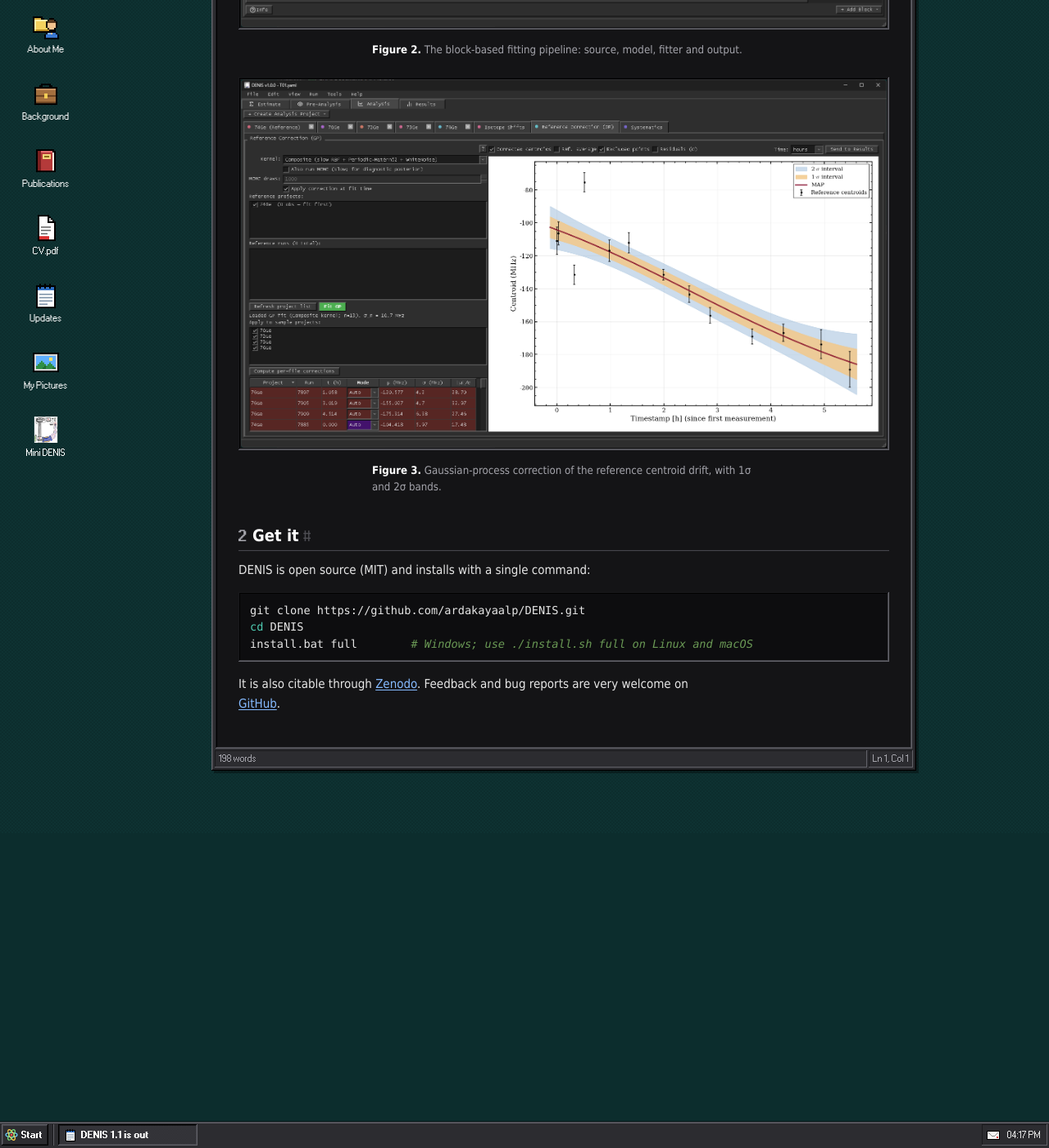
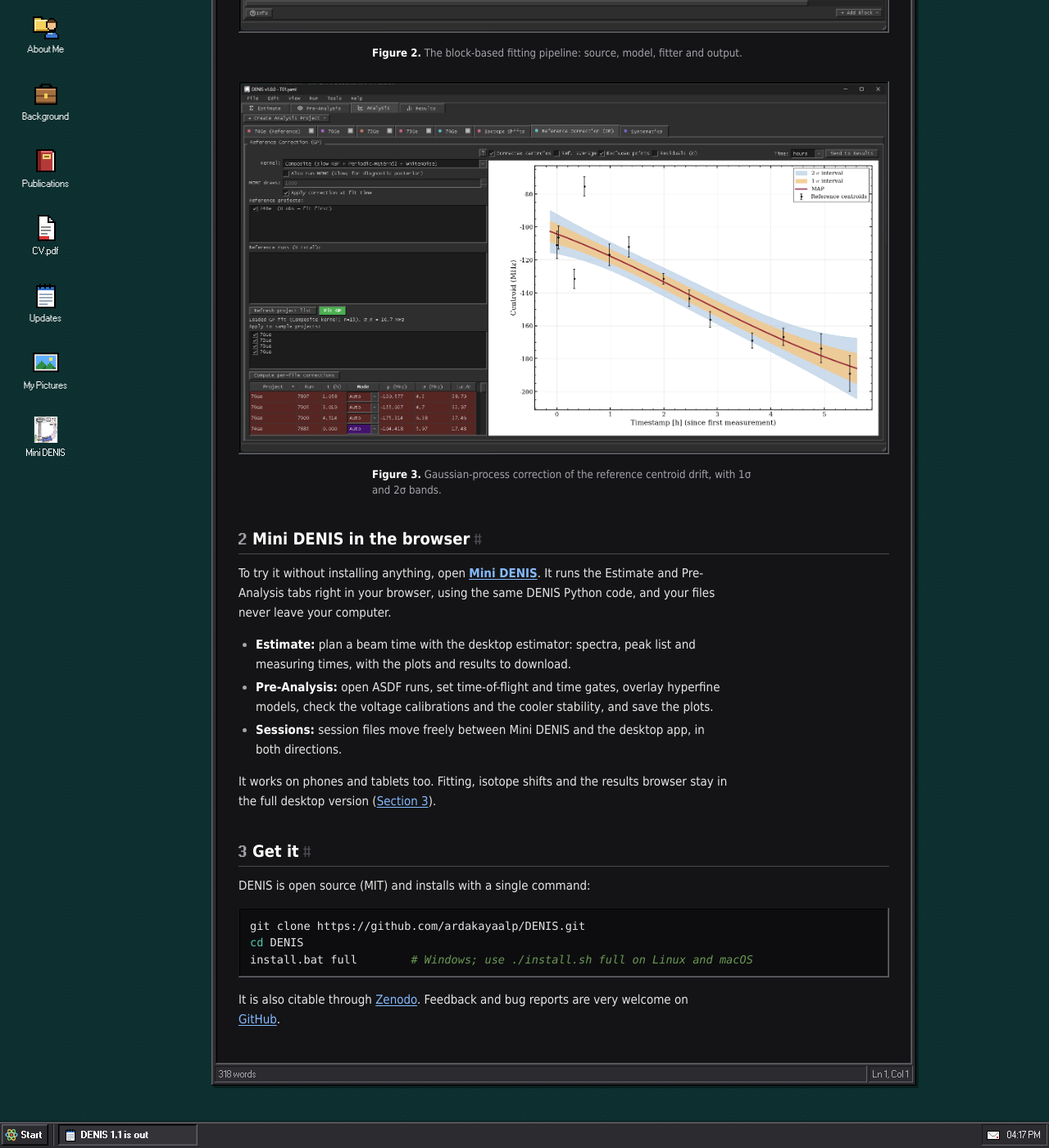
Before and after one commit to ardakayaalp/ardakayaalp.github.io, a Jekyll site: the page built from updates/2026-09-27-denis-1-1/update.md, in a window 1280 px wide and 1400 px high, scrolled down 1624 px. Shown: the whole window at 82% size. Built offline with Jekyll 4.4.1, drawn with Linux system fonts in a browser that asks for light colours; some of the changed text lies outside the part shown.

Commit message:
DENIS 1.1 post: new pre-analysis figure and a Mini DENIS section
Co-Authored-By: Claude Opus 5.5 <noreply@anthropic.com>

```diff
--- a/updates/2026-09-27-denis-1-1/update.md
+++ b/updates/2026-09-27-denis-1-1/update.md
@@ -21,6 +21,16 @@ Sessions saved with 1.0 open unchanged. Fits are built from blocks (@fig:pipelin
 
 ![Gaussian-process correction of the reference centroid drift, with 1σ and 2σ bands.](figures/gp-correction.png){#fig:gp}
 
+## Mini DENIS in the browser {#sec:mini}
+
+To try it without installing anything, open **[Mini DENIS](/mini-denis/){:target="_blank" rel="noopener"}**. It runs the Estimate and Pre-Analysis tabs right in your browser, using the same DENIS Python code, and your files never leave your computer.
+
+- **Estimate:** plan a beam time with the desktop estimator: spectra, peak list and measuring times, with the plots and results to download.
+- **Pre-Analysis:** open ASDF runs, set time-of-flight and time gates, overlay hyperfine models, check the voltage calibrations and the cooler stability, and save the plots.
+- **Sessions:** session files move freely between Mini DENIS and the desktop app, in both directions.
+
+It works on phones and tablets too. Fitting, isotope shifts and the results browser stay in the full desktop version (@sec:get).
+
 ## Get it {#sec:get}
 
 DENIS is open source (MIT) and installs with a single command:
```
Also changed, not shown: other parts of updates/2026-09-27-denis-1-1/update.md (+1 -1 lines), updates/2026-09-27-denis-1-1/figures/pre-analysis.png.
